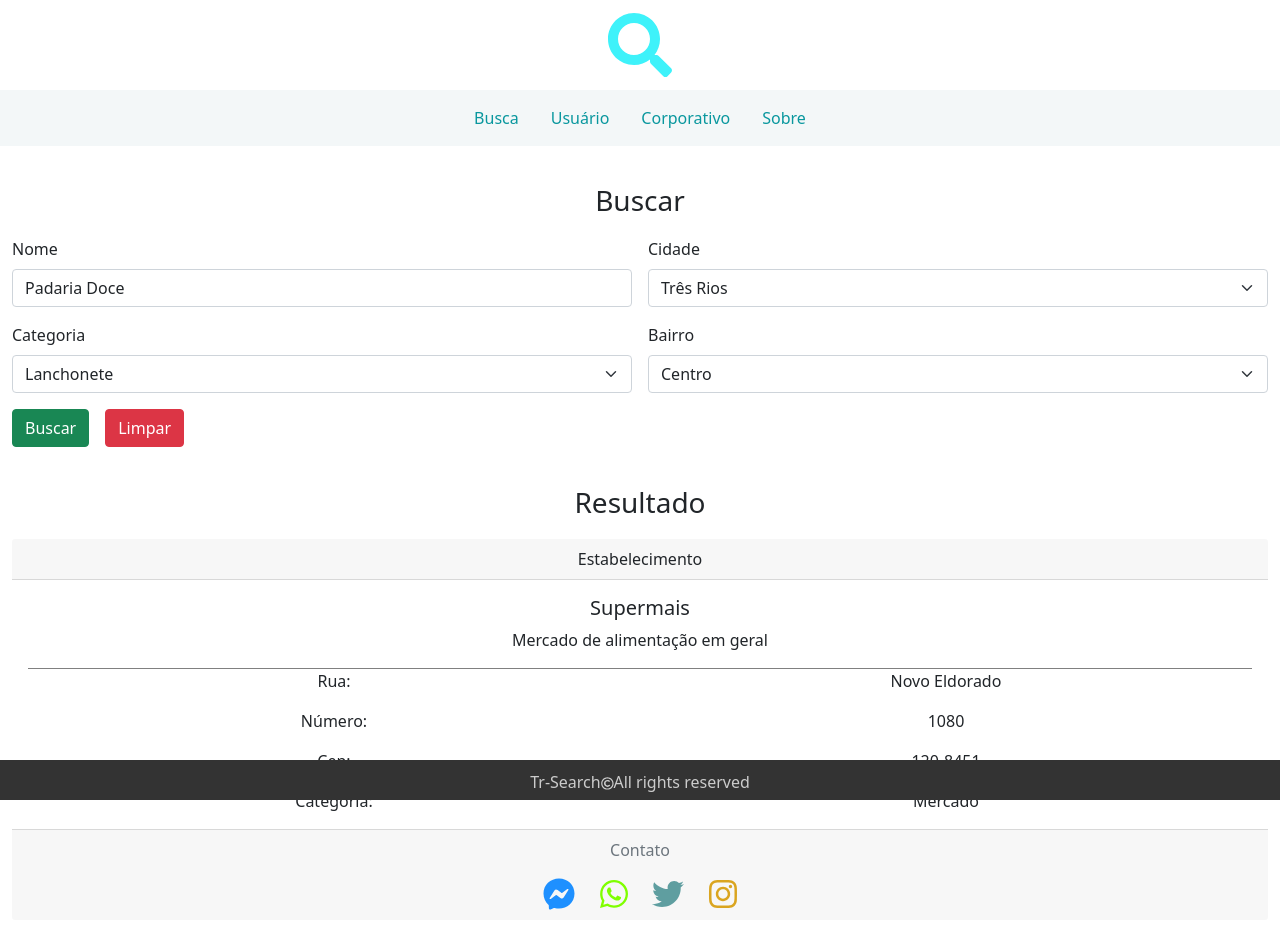
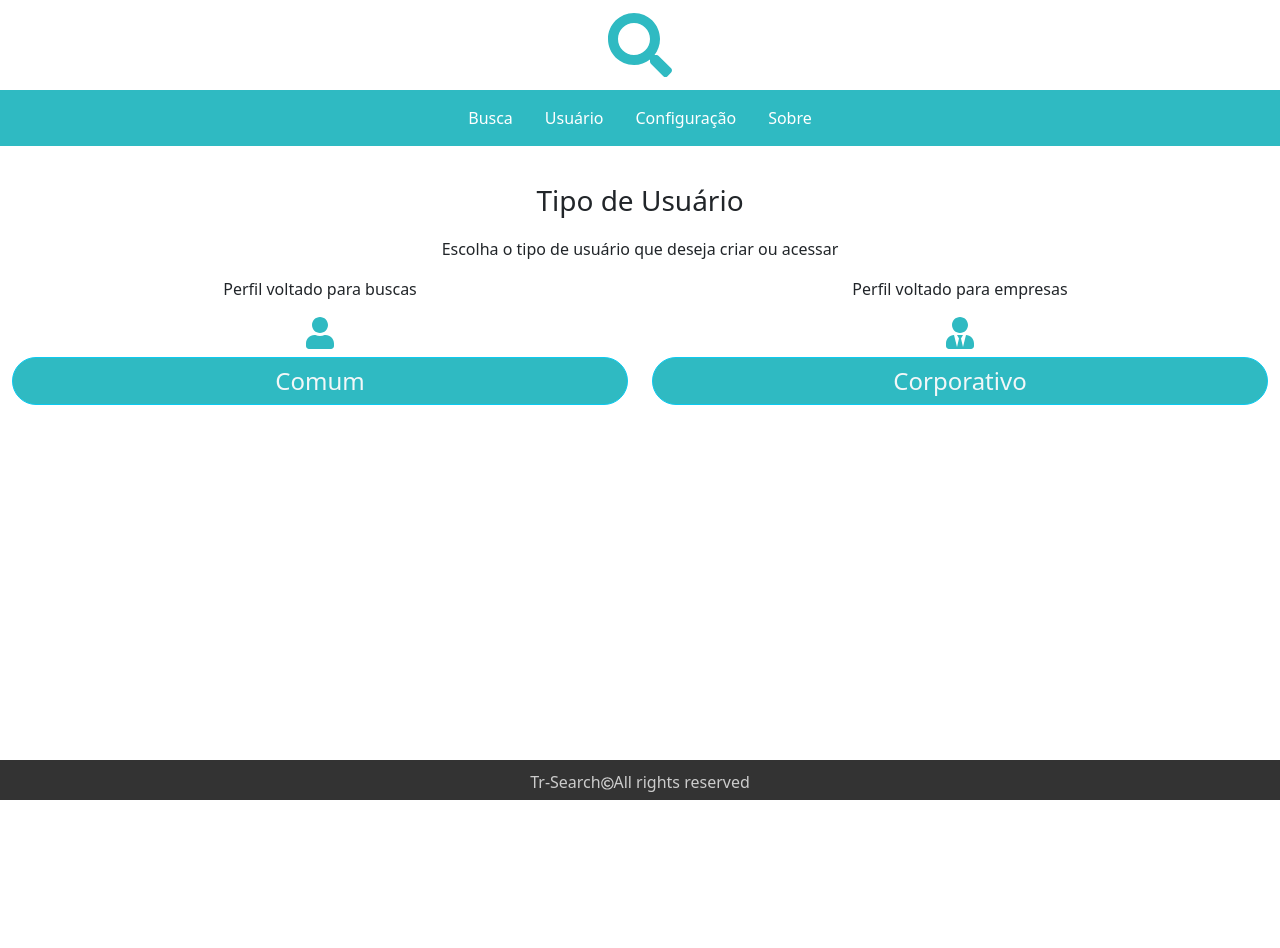
Before and after one commit to Daniel-Fonseca-da-Silva/Tr-Search-Front, an Angular app: page / in a window 1280 px wide. Shown: the top 948 px of the page. After the commit the page ends 800 px from the top, so only its background shows below. Built offline with nearby package versions, Linux system fonts and the light colour scheme.

Commit message:
Created user

```diff
--- a/src/app/app.component.html
+++ b/src/app/app.component.html
@@ -1,4 +1,4 @@
 <app-logo></app-logo>
 <app-navbar></app-navbar>
-<app-search></app-search>
+<app-user></app-user>
 <app-footer></app-footer>
--- a/src/app/app.module.ts
+++ b/src/app/app.module.ts
@@ -7,6 +7,7 @@ import { LogoComponent } from './components/logo/logo.component';
 import { NavbarComponent } from './components/navbar/navbar.component';
 import { FooterComponent } from './components/footer/footer.component';
 import { SearchComponent } from './components/search/search.component';
+import { UserComponent } from './components/user/user.component';
 
 @NgModule({
   declarations: [
@@ -14,7 +15,8 @@ import { SearchComponent } from './components/search/search.component';
     LogoComponent,
     NavbarComponent,
     FooterComponent,
-    SearchComponent
+    SearchComponent,
+    UserComponent
   ],
   imports: [
     BrowserModule,
--- a/src/app/components/logo/logo.component.css
+++ b/src/app/components/logo/logo.component.css
@@ -1,6 +1,6 @@
 .fa-search {
     font-size: 4rem;
-    color: #3EF2FA;
+    color: #2fbac2;
 }
 .logo {
     text-align: center;
--- a/src/app/components/navbar/navbar.component.css
+++ b/src/app/components/navbar/navbar.component.css
@@ -1,10 +1,12 @@
 .container-navbar {
-    background-color: #f3f7f8;
+    background-color: #2fbac2;
     height: 1%;
 }
 
 a {
-    color: #09979E;
+    color: white;
+    font-size: 1rem;
+    font-weight: 500;
 }
 
 a:hover {
--- a/src/app/components/navbar/navbar.component.html
+++ b/src/app/components/navbar/navbar.component.html
@@ -7,7 +7,7 @@
       <a class="nav-link" href="#">Usuário</a>
     </li>
     <li class="nav-item">
-      <a class="nav-link" href="#">Corporativo</a>
+      <a class="nav-link" href="#">Configuração</a>
     </li>
     <li class="nav-item">
       <a class="nav-link" href="#">Sobre</a>
--- a/src/app/components/search/search.component.html
+++ b/src/app/components/search/search.component.html
@@ -50,7 +50,7 @@
       </select>
       <div class="invalid-feedback">Please select a valid state.</div>
     </div>
-    <div class="container">
+    <div class="container text-center">
       <button class="btn btn-success" type="submit">Buscar</button>
       <button class="btn btn-danger" type="button">Limpar</button>
     </div>
--- /dev/null
+++ b/src/app/components/user/user.component.css
@@ -0,0 +1,21 @@
+.btn {
+    color: #f3f7f8;
+    background-color: #2fbac2;
+    padding: 5px 10px;
+    font-size: 1.5rem;
+    border-radius: 30px;
+    width:100%;
+}
+
+.btn:hover {
+    color: Black;
+}
+.search-text1 {
+    margin-top: 3%;
+}
+
+.person-logo {
+    font-size: 2rem;
+    color: #2fbac2;
+    margin-bottom: 1%;
+}
--- /dev/null
+++ b/src/app/components/user/user.component.html
@@ -0,0 +1,22 @@
+<div class="container-fluid">
+  <div class="container">
+    <p class="fs-3 search-text1 text-center">Tipo de Usuário</p>
+    <p class="description-txt text-center">
+      Escolha o tipo de usuário que deseja criar ou acessar
+    </p>
+  </div>
+</div>
+<div class="container-fluid text-center col-color">
+  <div class="row">
+    <div class="col">
+      <p class="txt-user text-center">Perfil voltado para buscas</p>
+      <i class="fas fa-user person-logo"></i>
+      <button type="button" class="btn btn-info">Comum</button>
+    </div>
+    <div class="col">
+      <p class="txt-user text-center">Perfil voltado para empresas</p>
+      <i class="fas fa-user-tie person-logo"></i>
+      <button type="button" class="btn btn-info">Corporativo</button>
+    </div>
+  </div>
+</div>
--- /dev/null
+++ b/src/app/components/user/user.component.ts
@@ -0,0 +1,15 @@
+import { Component, OnInit } from '@angular/core';
+
+@Component({
+  selector: 'app-user',
+  templateUrl: './user.component.html',
+  styleUrls: ['./user.component.css']
+})
+export class UserComponent implements OnInit {
+
+  constructor() { }
+
+  ngOnInit(): void {
+  }
+
+}
```
